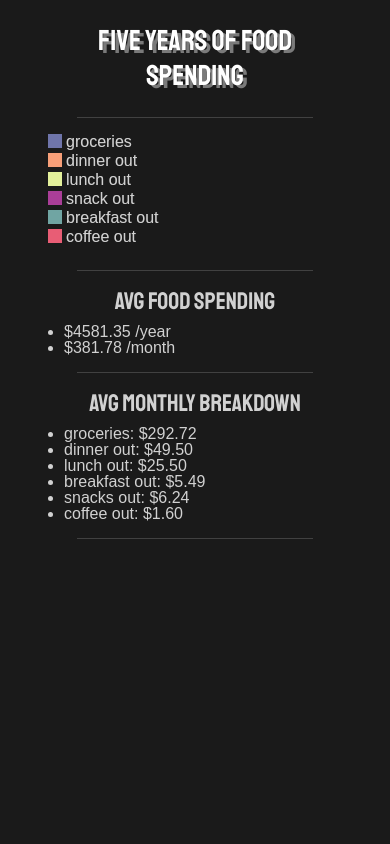
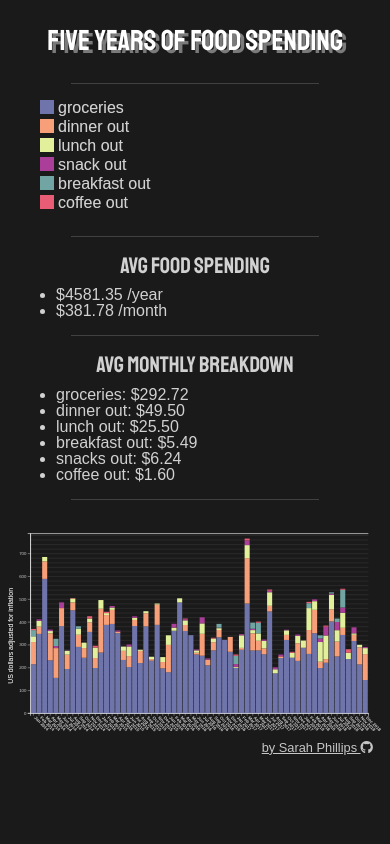
Before and after one commit to snphillips/food-spending, a React (Create React App) app: page / in a window 390 px wide. Shown: the top 844 px of the page. Built offline with nearby package versions, Linux system fonts and the light colour scheme; a web font is replaced by a local one.

Commit message:
media query css

```diff
--- a/src/App.js
+++ b/src/App.js
@@ -32,8 +32,6 @@ export default class App extends Component {
   //  "this" binding
   //  ==================================
 
-
-
   }
 
    // ********************************
@@ -44,7 +42,6 @@ export default class App extends Component {
     this.getData()
     this.drawChart()
    }
-
 
     //  ==================================
     //  Get the data
@@ -147,12 +144,12 @@ export default class App extends Component {
         monthlyAverageCoffee: monthlyAverageCoffee,
       })
 
-      console.log("monthlyAverageGroceries", this.state.monthlyAverageGroceries)
-      console.log("monthlyAverageDinner", this.state.monthlyAverageDinner)
-      console.log("monthlyAverageLunch", this.state.monthlyAverageLunch)
-      console.log("monthlyAverageBreakfast", this.state.monthlyAverageBreakfast)
-      console.log("monthlyAverageSnack", this.state.monthlyAverageSnack)
-      console.log("monthlyAverageCoffee", this.state.monthlyAverageCoffee)
+      // console.log("monthlyAverageGroceries", this.state.monthlyAverageGroceries)
+      // console.log("monthlyAverageDinner", this.state.monthlyAverageDinner)
+      // console.log("monthlyAverageLunch", this.state.monthlyAverageLunch)
+      // console.log("monthlyAverageBreakfast", this.state.monthlyAverageBreakfast)
+      // console.log("monthlyAverageSnack", this.state.monthlyAverageSnack)
+      // console.log("monthlyAverageCoffee", this.state.monthlyAverageCoffee)
 
     }
 
@@ -164,12 +161,10 @@ export default class App extends Component {
       this.state.data.forEach( (entry) => {
         entry.date = moment(entry.date).format("MMM YYYY");
       })
-      // console.log("after adjust date", this.state.data)
 
       this.state.commentData.forEach( (entry) => {
         entry.date = moment(entry.date).format("MMM YYYY");
       })
-      console.log("after adjust date commentData", this.state.commentData)
     }
 
 
@@ -208,7 +203,6 @@ export default class App extends Component {
       })
     }
 
-
     // ==================================
     // Adding key:value for different types of food spending
     // groceries, dinner out, lunch out, snack out, coffee out
@@ -237,7 +231,6 @@ export default class App extends Component {
      }
 
 
-
   // ==================================
   // The source data is daily, but we
   // want monthly totals.
@@ -262,10 +255,6 @@ export default class App extends Component {
           let uniqueDates = _lodash.filter(this.state.data, (entry) => {
             return entry.date === date
           })
-
-         // let spendingType = _lodash.filter(this.state.data, (entry) => {
-         //    return entry.type
-         //  })
 
           // sum the groceries according to every unique date
           let groceries = _lodash.sumBy(uniqueDates, (entry) => {
@@ -327,7 +316,6 @@ export default class App extends Component {
         entry.comment = tempResult[0].comment
     });
   }
-
 
 
 
@@ -518,9 +506,10 @@ export default class App extends Component {
         }
 
         tooltip
+          // .attr("class", "tooltip")
+          .style("display", "inline-block")
           .style("left", d3.event.pageX - 310 + "px")
           .style("top", d3.event.pageY - 50 + "px")
-         .style("display", "inline-block")
           .html(`
             <h3>${d.data.date}</h3>
             <h4>$${(d[1] - d[0]).toFixed(2)}</h4>
@@ -530,8 +519,6 @@ export default class App extends Component {
             <hr/>
             <p id="comment">${d.data.comment}</p>
           `)
-
-
 
       })
 
@@ -570,7 +557,6 @@ export default class App extends Component {
       // the tiny color swatches
       legend.append("rect")
         .attr("x", 0)
-        // .attr("x", innerWidth - 18)
         .attr("width", 14)
         .attr("height", 14)
         .style("fill", (d, index) => {
--- a/src/index.css
+++ b/src/index.css
@@ -26,7 +26,7 @@ a:hover {
 /* =================================
 Sidebar
 ==================================== */
-.sidebar {
+aside {
   height: 100vh;
   top: 0;
   left: 0;
@@ -153,11 +153,18 @@ footer {
 
 
 /* SMALL ********************/
-@media screen and (max-width: 600px) {
+@media screen and (max-width: 700px) {
 
-  .sidebar {
-    padding: 1.5rem 3rem 0 3rem;
-}
+  body {
+    background-color: #1a1a1a;
+  }
+
+  aside {
+    /*display: inline-block;*/
+    height: 100%;
+    padding: 1.5rem 2.5rem 0 2.5rem;
+    /*font-size: 110%;*/
+  }
 
   h1#header {
     font-size: 180%;
@@ -166,8 +173,15 @@ footer {
   }
 
   h2 {
-    font-size: 150%;
+    font-size: 140%;
     text-align: center;
+  }
+
+  /* not working */
+  .tool-tip {
+    /*display: inline;*/
+    left: 0;
+    left: 0;
   }
 
 
```
Lines whose indentation alone changed are shown as unchanged.
